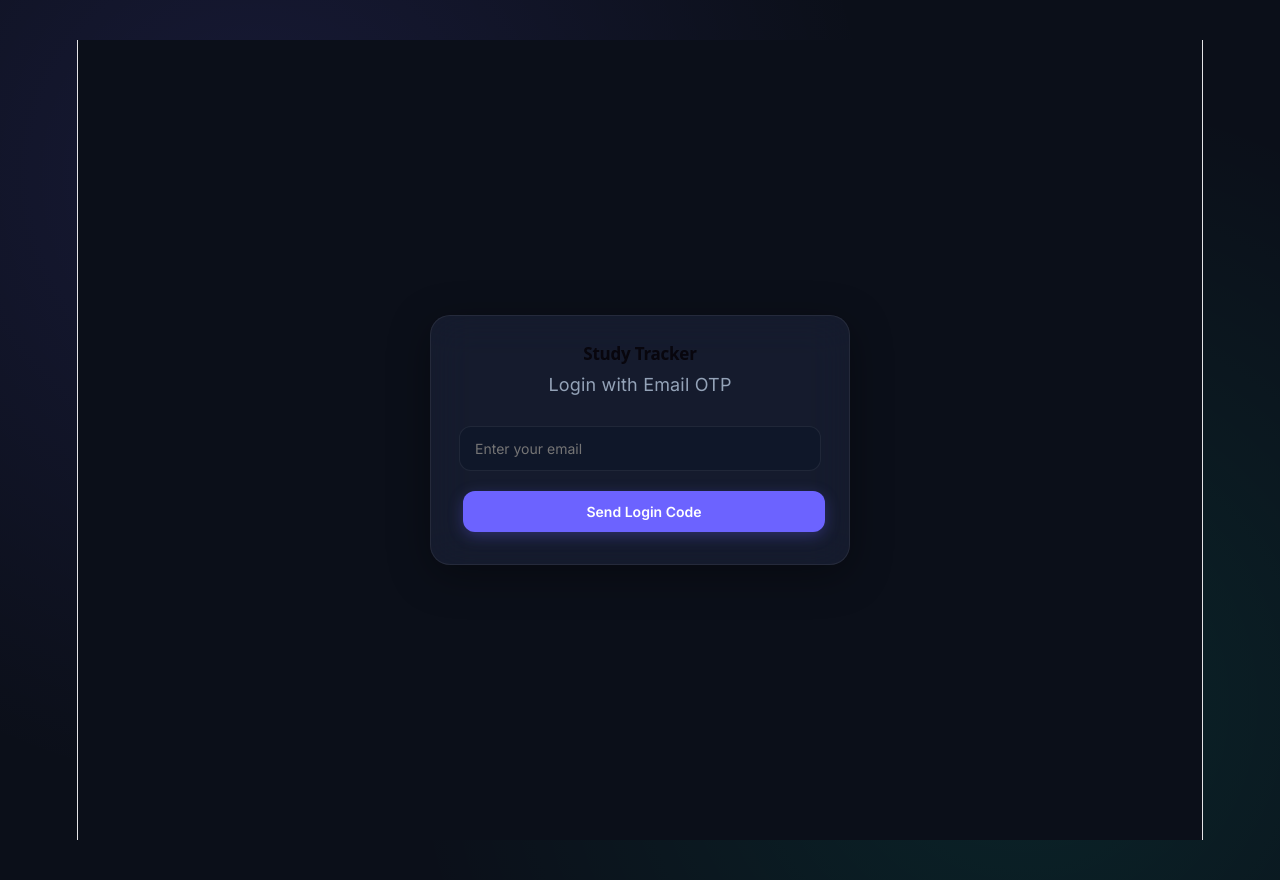
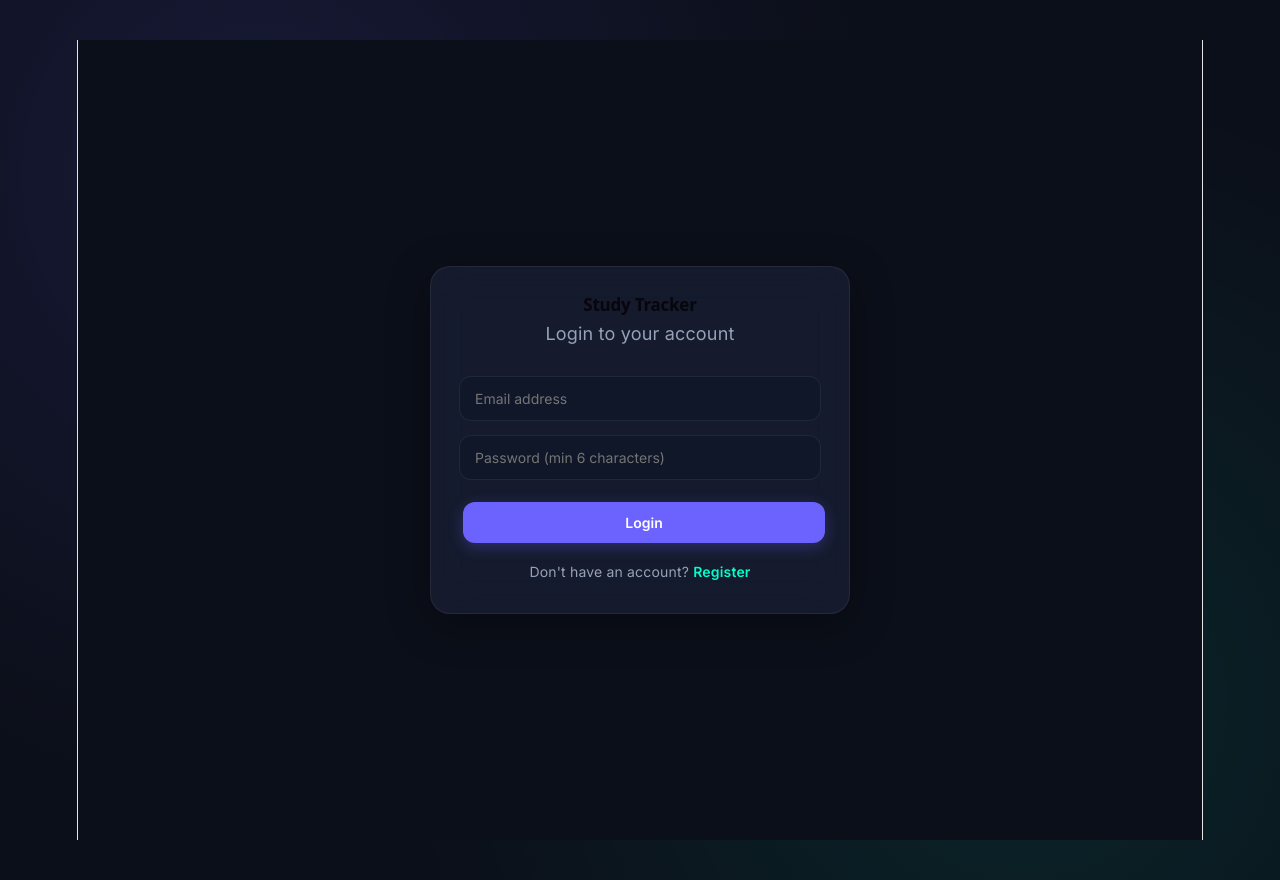
Before and after one commit to gsr2003/study-frontend, a React (Vite) app: page / in a window 1280 px wide. Built offline with nearby package versions, Linux system fonts and the light colour scheme.

Commit message:
Email and Password Login

```diff
--- a/src/Login.jsx
+++ b/src/Login.jsx
@@ -3,52 +3,49 @@ import React, { useState } from 'react';
 const BACKEND_URL = 'https://my-study-backend.onrender.com/api/auth';
 
 export default function Login({ onLoginSuccess }) {
+  const [isRegister, setIsRegister] = useState(false);
   const [email, setEmail] = useState('');
-  const [otp, setOtp] = useState('');
-  const [step, setStep] = useState(1); // 1 = email, 2 = otp
+  const [password, setPassword] = useState('');
   const [loading, setLoading] = useState(false);
   const [message, setMessage] = useState('');
 
-  const sendCode = async () => {
-    if (!email) return setMessage('Please enter your email');
+  const handleSubmit = async (e) => {
+    e.preventDefault();
+
+    if (!email.trim() || !password.trim()) {
+      setMessage('Please fill all fields');
+      return;
+    }
+
+    if (password.length < 6) {
+      setMessage('Password must be at least 6 characters');
+      return;
+    }
+
     setLoading(true);
     setMessage('');
 
+    const endpoint = isRegister ? '/register' : '/login';
+
     try {
-      const res = await fetch(`${BACKEND_URL}/send-code`, {
+      const res = await fetch(`${BACKEND_URL}${endpoint}`, {
         method: 'POST',
-        headers: { 'Content-Type': 'application/json' },
-        body: JSON.stringify({ email })
+        headers: {
+          'Content-Type': 'application/json',
+        },
+        body: JSON.stringify({
+          email: email.trim().toLowerCase(),
+          password,
+        }),
       });
 
       const data = await res.json();
-      if (!res.ok) throw new Error(data.error || 'Failed to send code');
 
-      setMessage('OTP sent to your email!');
-      setStep(2);
-    } catch (err) {
-      setMessage(err.message);
-    } finally {
-      setLoading(false);
+      if (!res.ok) {
+        throw new Error(data.error || 'Something went wrong');
       }
-  };
 
-  const verifyCode = async () => {
-    if (!otp) return setMessage('Please enter OTP');
-    setLoading(true);
-    setMessage('');
-
-    try {
-      const res = await fetch(`${BACKEND_URL}/verify-code`, {
-        method: 'POST',
-        headers: { 'Content-Type': 'application/json' },
-        body: JSON.stringify({ email, otp })
-      });
-
-      const data = await res.json();
-      if (!res.ok) throw new Error(data.error || 'Invalid OTP');
-
-      // Save token
+      // Save token + email
       localStorage.setItem('token', data.token);
       localStorage.setItem('userEmail', data.email);
 
@@ -61,75 +58,81 @@ export default function Login({ onLoginSuccess }) {
   };
 
   return (
-    <div style={{
+    <div
+      style={{
         minHeight: '100vh',
         display: 'flex',
         alignItems: 'center',
         justifyContent: 'center',
-      background: '#0B0F19'
-    }}>
+        background: '#0B0F19',
+        padding: '20px',
+      }}
+    >
       <div className="stats-container" style={{ maxWidth: '420px', width: '100%' }}>
-        <h2 style={{ textAlign: 'center', marginBottom: '8px' }}>Study Tracker</h2>
+        <h2 style={{ textAlign: 'center', marginBottom: '6px' }}>Study Tracker</h2>
         <p style={{ textAlign: 'center', color: '#94a3b8', marginBottom: '28px' }}>
-          Login with Email OTP
+          {isRegister ? 'Create a new account' : 'Login to your account'}
         </p>
 
-        {step === 1 ? (
-          <>
+        <form onSubmit={handleSubmit}>
           <input
             type="email"
-              placeholder="Enter your email"
+            placeholder="Email address"
             value={email}
-              onChange={e => setEmail(e.target.value)}
-              style={{ marginBottom: '16px' }}
+            onChange={(e) => setEmail(e.target.value)}
+            style={{ marginBottom: '14px' }}
           />
+
+          <input
+            type="password"
+            placeholder="Password (min 6 characters)"
+            value={password}
+            onChange={(e) => setPassword(e.target.value)}
+            style={{ marginBottom: '18px' }}
+          />
+
           <button
+            type="submit"
             className="primary-btn"
-              style={{ width: '100%' }}
-              onClick={sendCode}
+            style={{ width: '100%', marginBottom: '16px' }}
             disabled={loading}
           >
-              {loading ? 'Sending...' : 'Send Login Code'}
+            {loading
+              ? isRegister
+                ? 'Creating Account...'
+                : 'Logging in...'
+              : isRegister
+              ? 'Register'
+              : 'Login'}
           </button>
-          </>
-        ) : (
-          <>
-            <p style={{ color: '#94a3b8', fontSize: '14px', marginBottom: '12px' }}>
-              Code sent to <strong>{email}</strong>
+        </form>
+
+        <p style={{ textAlign: 'center', color: '#94a3b8', fontSize: '14px' }}>
+          {isRegister ? 'Already have an account?' : "Don't have an account?"}{' '}
+          <span
+            onClick={() => {
+              setIsRegister(!isRegister);
+              setMessage('');
+            }}
+            style={{
+              color: '#00ffcc',
+              cursor: 'pointer',
+              fontWeight: 600,
+            }}
+          >
+            {isRegister ? 'Login' : 'Register'}
+          </span>
         </p>
-            <input
-              type="text"
-              placeholder="Enter 6-digit OTP"
-              value={otp}
-              onChange={e => setOtp(e.target.value)}
-              maxLength={6}
-              style={{ marginBottom: '16px', letterSpacing: '4px', fontSize: '18px' }}
-            />
-            <button
-              className="primary-btn"
-              style={{ width: '100%', marginBottom: '12px' }}
-              onClick={verifyCode}
-              disabled={loading}
-            >
-              {loading ? 'Verifying...' : 'Verify & Login'}
-            </button>
-            <button
-              className="secondary-btn"
-              style={{ width: '100%' }}
-              onClick={() => { setStep(1); setOtp(''); setMessage(''); }}
-            >
-              Change Email
-            </button>
-          </>
-        )}
 
         {message && (
-          <p style={{
+          <p
+            style={{
               marginTop: '18px',
               textAlign: 'center',
-            color: message.includes('sent') || message.includes('success') ? '#00ffcc' : '#ff6b6b',
-            fontSize: '14px'
-          }}>
+              color: message.includes('success') ? '#00ffcc' : '#ff6b6b',
+              fontSize: '14px',
+            }}
+          >
             {message}
           </p>
         )}
```
Lines whose indentation alone changed are shown as unchanged.
